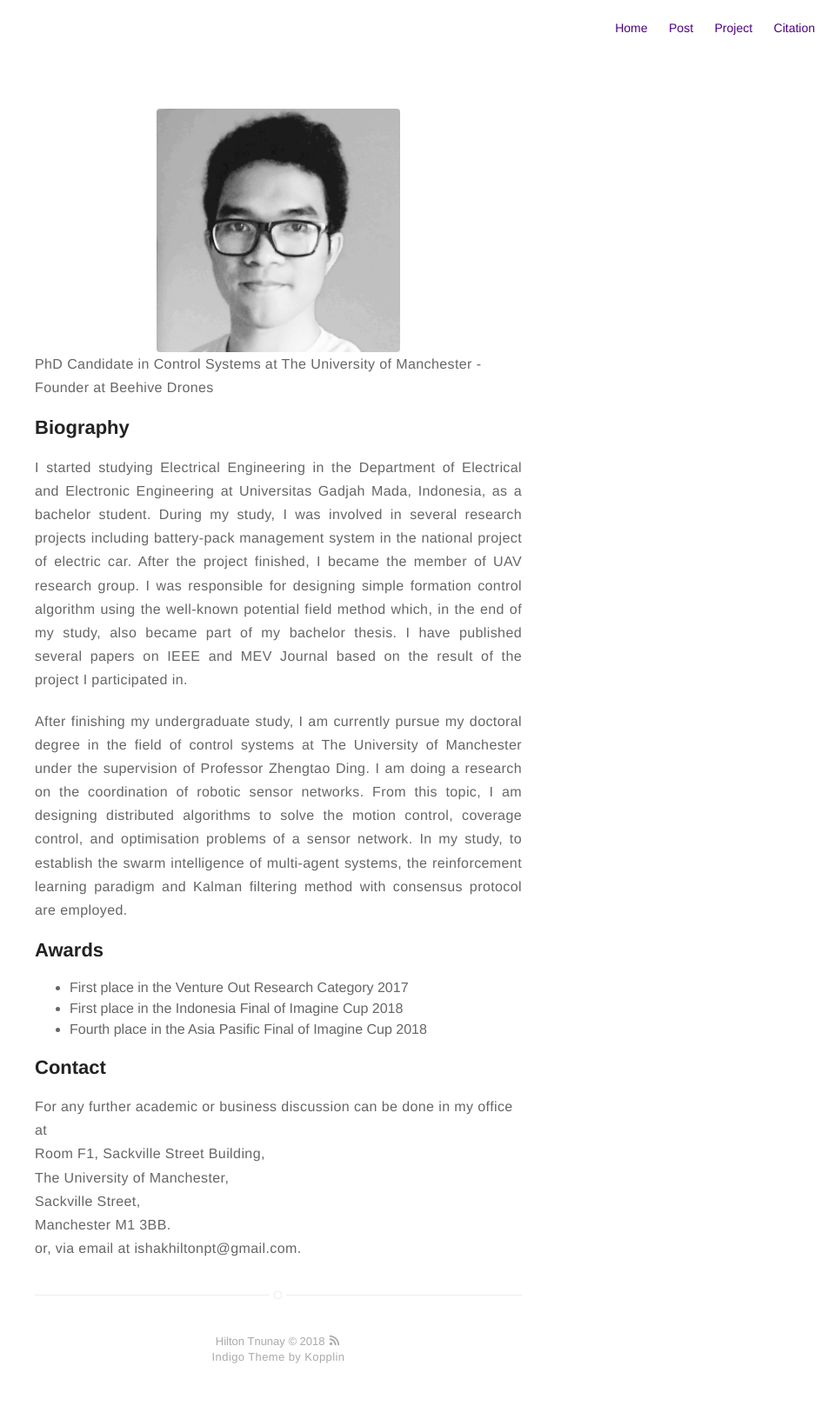
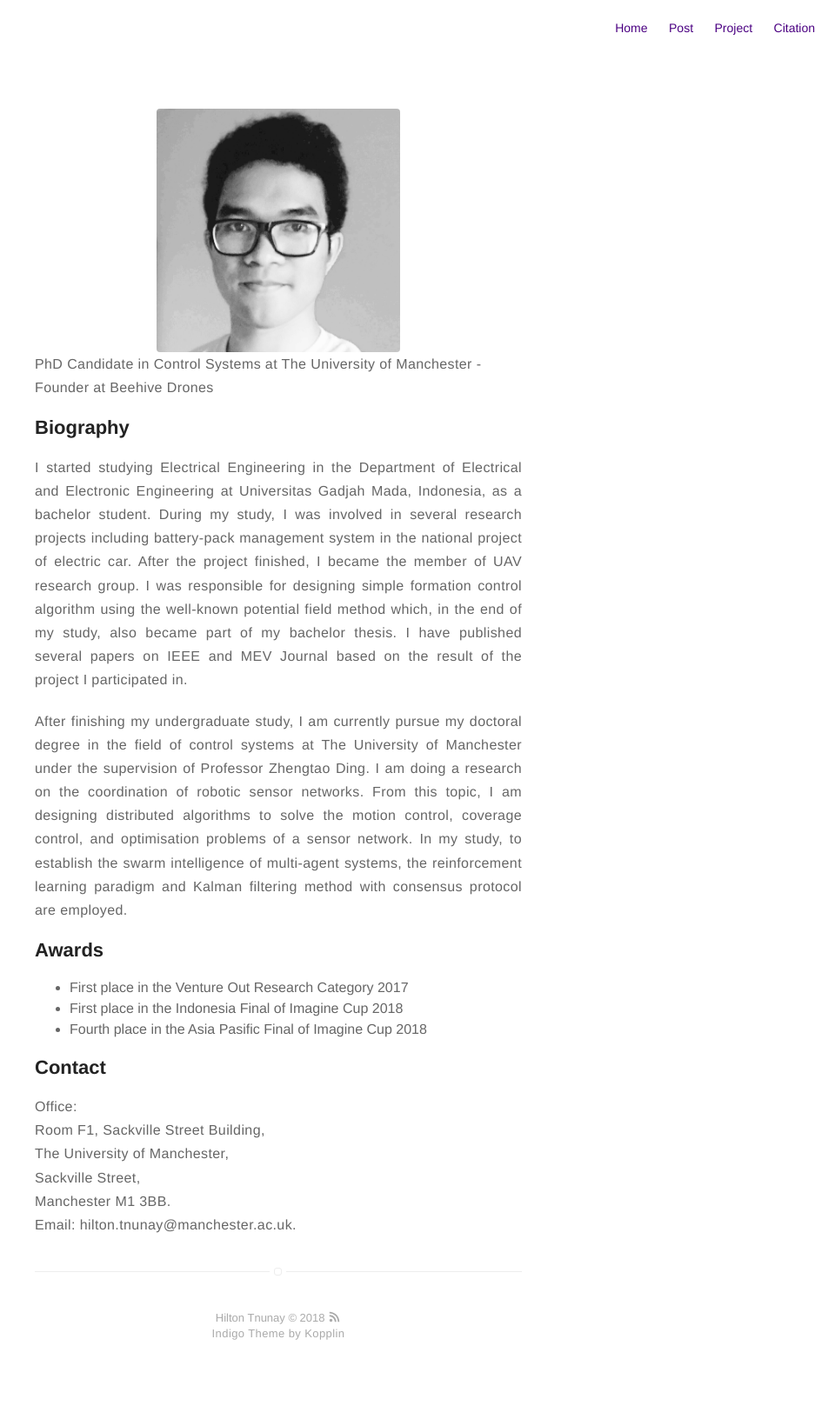
Before and after one commit to tnunay/tnunay.github.io, a Jekyll site: the page built from about.md, in a window 1280 px wide. Shown: the whole page at 87% size, without its empty margins (320-1280 px from the left). Built offline with Jekyll 4.4.1, drawn with Linux system fonts in a browser that asks for light colours; after the commit the page ends 1605 px from its top, so only the background shows below that.

Commit message:
update about

```diff
--- a/_config.yml
+++ b/_config.yml
@@ -34,7 +34,7 @@ disqus:
   categories: [blog, project] # only show disqus for posts that have these categories
 
 # if you don't have any of social below, comment the line
-email: ishakhiltonpt@gmail.com
+email: hilton.tnunay@manchester.ac.uk
 github: quarcle
 linkedin: hilton-tnunay
 facebook: hiltontnunay
--- a/about.md
+++ b/about.md
@@ -22,10 +22,10 @@ Universitas Gadjah Mada, Indonesia, as a bachelor student. During my study, I wa
 </ul>
 
 ## Contact
-<p>For any further academic or business discussion can be done in my office at<br>
+<p>Office:<br>
 Room F1, Sackville Street Building,<br>
 The University of Manchester,<br>
 Sackville Street,<br>
 Manchester M1 3BB.<br>
-or, via email at ishakhiltonpt@gmail.com.
+Email: hilton.tnunay@manchester.ac.uk.
 </p>
```
